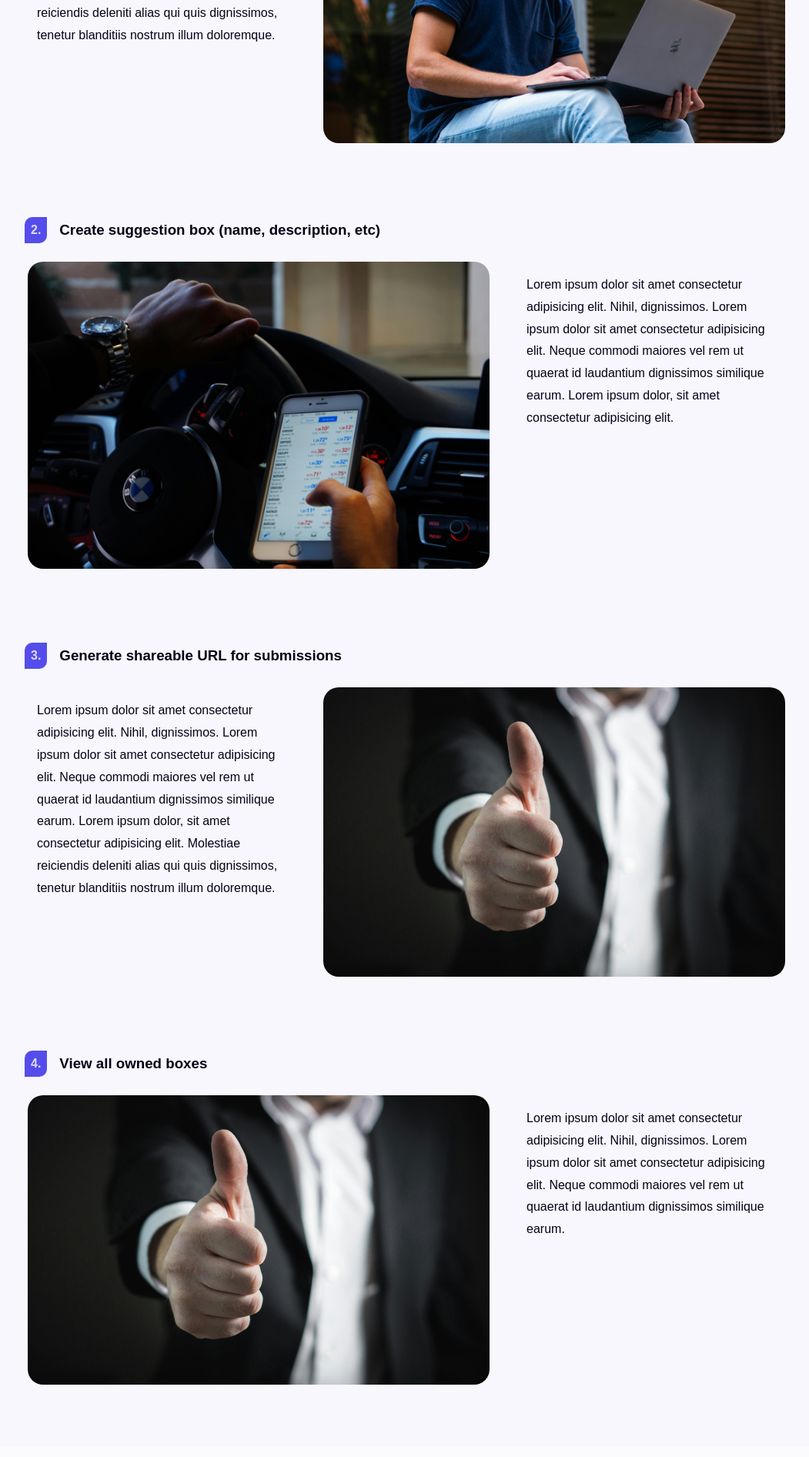
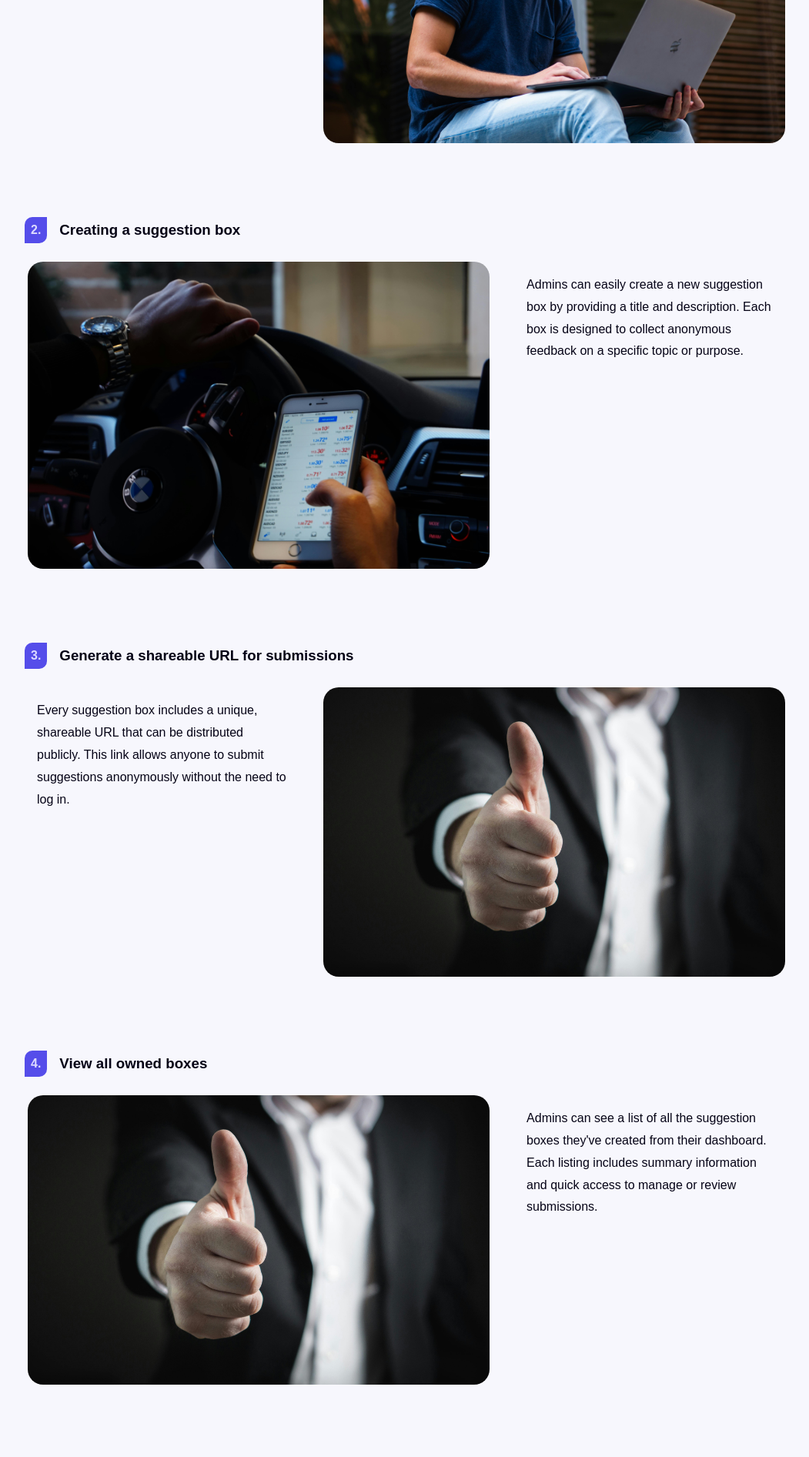
Before and after one commit to freeCodeCamp-2025-Summer-Hackathon/cyan-branch, a Next.js app: page / in a window 1280 px wide. Shown: the part 880-2773 px from the top of the page at 77% size, without its empty margins (112-1163 px from the left). Built offline with nearby package versions, Linux system fonts and the light colour scheme; no server answers; a web font is replaced by a local one.

Commit message:
feat: added text content to homepage

```diff
--- a/app/components/homepage/DescSection/DescItems.js
+++ b/app/components/homepage/DescSection/DescItems.js
@@ -1,25 +1,31 @@
 const descItems = [
   {
     featName: "Admin signup/login",
-    featDesc: "Lorem ipsum dolor sit amet consectetur adipisicing elit. Nihil, dignissimos. Lorem ipsum dolor sit amet consectetur adipisicing elit. Neque commodi maiores vel rem ut quaerat id laudantium dignissimos similique earum. Lorem ipsum dolor, sit amet consectetur adipisicing elit. Molestiae reiciendis deleniti alias qui quis dignissimos, tenetur blanditiis nostrum illum doloremque.",
+    featDesc: "Admins can securely sign up and log in to manage their suggestions boxes. The dashboard provides a centralised space to create boxes, view submissions and respond to feedback.",
     imgSrc: "/images/pexels-buro-millennial-636760-1438081.jpg",
     altText: "",
   },
   {
-    featName: "Create suggestion box (name, description, etc)",
-    featDesc: "Lorem ipsum dolor sit amet consectetur adipisicing elit. Nihil, dignissimos. Lorem ipsum dolor sit amet consectetur adipisicing elit. Neque commodi maiores vel rem ut quaerat id laudantium dignissimos similique earum. Lorem ipsum dolor, sit amet consectetur adipisicing elit.",
+    featName: "Creating a suggestion box",
+    featDesc: "Admins can easily create a new suggestion box by providing a title and description. Each box is designed to collect anonymous feedback on a specific topic or purpose. ",
     imgSrc: "/images/pexels-dvaughnbell-2068664.jpg",
     altText: "",
   },
   {
-    featName: "Generate shareable URL for submissions",
-    featDesc: "Lorem ipsum dolor sit amet consectetur adipisicing elit. Nihil, dignissimos. Lorem ipsum dolor sit amet consectetur adipisicing elit. Neque commodi maiores vel rem ut quaerat id laudantium dignissimos similique earum. Lorem ipsum dolor, sit amet consectetur adipisicing elit. Molestiae reiciendis deleniti alias qui quis dignissimos, tenetur blanditiis nostrum illum doloremque.",
+    featName: "Generate a shareable URL for submissions",
+    featDesc: "Every suggestion box includes a unique, shareable URL that can be distributed publicly. This link allows anyone to submit suggestions anonymously without the need to log in.",
     imgSrc: "/images/pexels-pixabay-327533.jpg",
     altText: "",
   },
   {
     featName: "View all owned boxes",
-    featDesc: "Lorem ipsum dolor sit amet consectetur adipisicing elit. Nihil, dignissimos. Lorem ipsum dolor sit amet consectetur adipisicing elit. Neque commodi maiores vel rem ut quaerat id laudantium dignissimos similique earum.",
+    featDesc: "Admins can see a list of all the suggestion boxes they've created from their dashboard. Each listing includes summary information and quick access to manage or review submissions.",
+    imgSrc: "/images/pexels-pixabay-327533.jpg",
+    altText: "",
+  },
+  {
+    featName: "Public-facing box view",
+    featDesc: "Anyone with access to a box's public URL can read previously submitted suggestions and the admin's replies. This ensures transparency and fosters open communication without compromising anonymity.",
     imgSrc: "/images/pexels-pixabay-327533.jpg",
     altText: "",
   },
```
